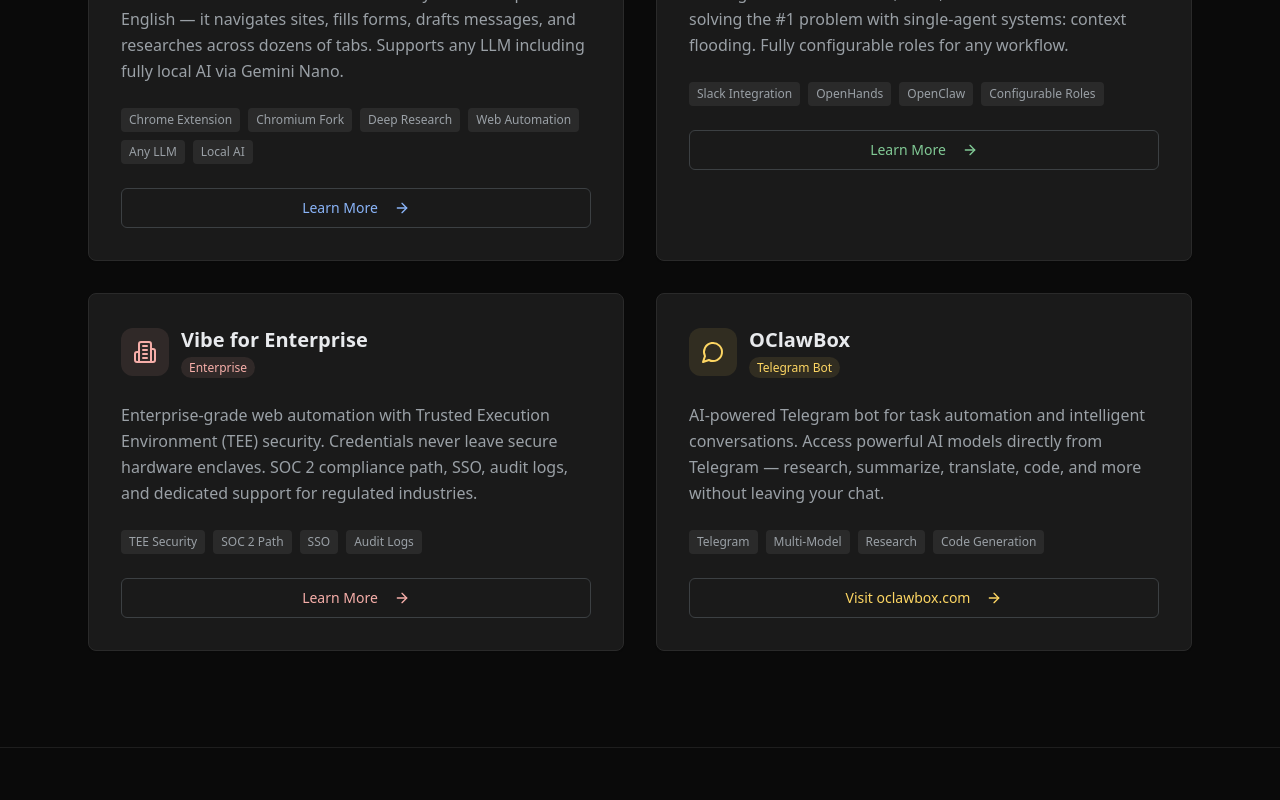
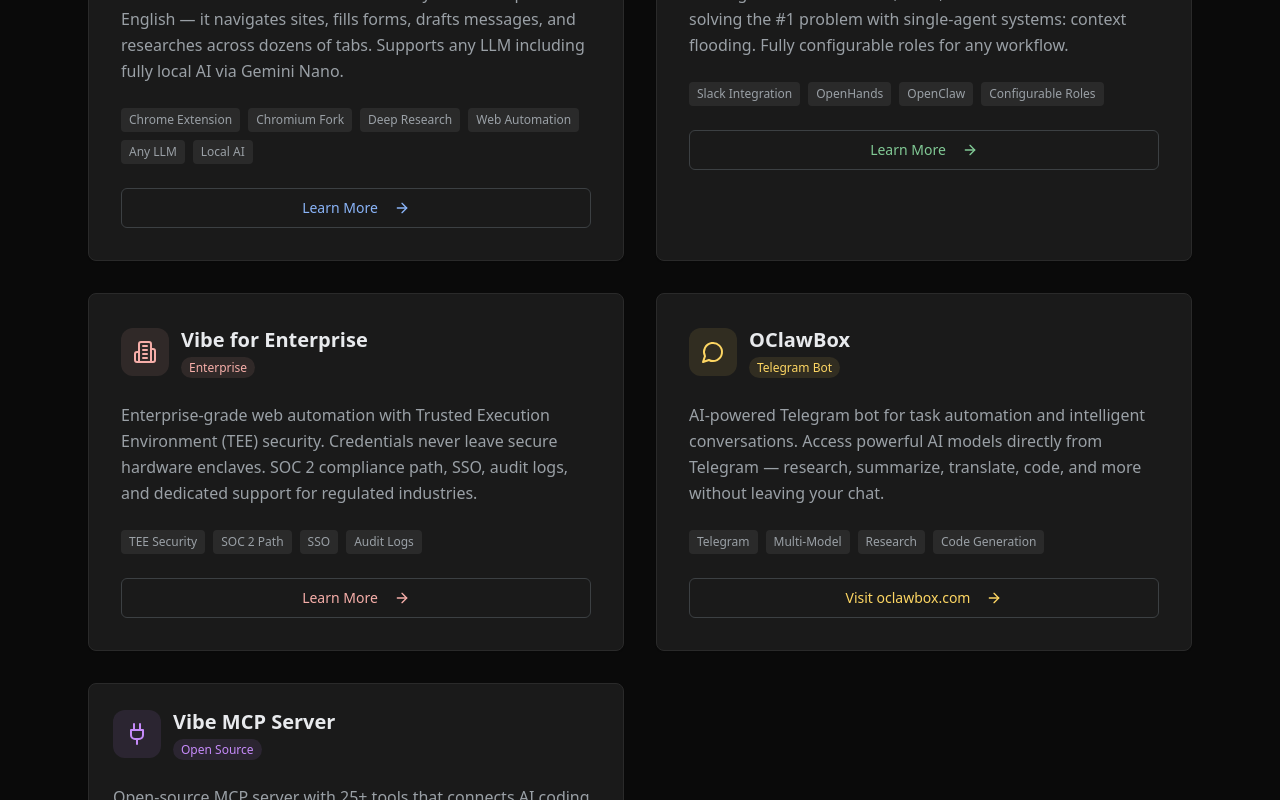
Before and after one commit to dzianisv/VibeBrowserProductPage, a Next.js app: page /aboutus in a window 1280 px wide. Shown: the part 2000-2800 px from the top of the page. Built offline with nearby package versions, Linux system fonts and the light colour scheme; no server answers.

Commit message:
feat: add Vibe MCP Server product card to /aboutus page

```diff
--- a/app/aboutus/page.tsx
+++ b/app/aboutus/page.tsx
@@ -4,7 +4,7 @@ import { useState, useEffect } from "react"
 import Link from "next/link"
 import { Button } from "@/components/ui/button"
 import { Card, CardContent } from "@/components/ui/card"
-import { ArrowRight, Globe, Bot, Building2, MessageCircle, Users, Zap, Shield, Linkedin, Code2, Cpu, Wrench, Lightbulb } from "lucide-react"
+import { ArrowRight, Globe, Bot, Building2, MessageCircle, Users, Zap, Shield, Linkedin, Code2, Cpu, Wrench, Lightbulb, Plug } from "lucide-react"
 import Image from "next/image"
 
 const ROTATING_WORDS = [
@@ -151,11 +151,11 @@ export default function AboutUsPage() {
                   <ArrowRight className="ml-2 h-5 w-5" />
                 </Button>
               </Link>
-              <Link href="mailto:info@vibebrowser.app">
-                <Button size="lg" variant="outline" className="border-[#3c4043] bg-transparent hover:bg-[#1a1a1a] text-[#e8eaed] font-medium px-8 py-6 h-auto rounded-full">
+              <Button asChild size="lg" variant="outline" className="border-[#3c4043] bg-transparent hover:bg-[#1a1a1a] text-[#e8eaed] font-medium px-8 py-6 h-auto rounded-full">
+                <a href="mailto:info@vibebrowser.app">
                   Contact Us
-                </Button>
-              </Link>
+                </a>
+              </Button>
             </div>
           </div>
         </section>
@@ -342,6 +342,37 @@ export default function AboutUsPage() {
                   </Link>
                 </CardContent>
               </Card>
+
+              {/* Vibe MCP Server */}
+              <Card className="bg-[#1a1a1a] border-[#2a2a2a] hover:border-[#c58af9]/30 transition-all duration-300 group">
+                <CardContent className="p-6">
+                  <div className="flex items-center gap-3 mb-6">
+                    <div className="w-12 h-12 bg-[#c58af9]/10 rounded-xl flex items-center justify-center">
+                      <Plug className="w-6 h-6 text-[#c58af9]" />
+                    </div>
+                    <div>
+                      <h3 className="text-xl font-bold text-[#e8eaed]">Vibe MCP Server</h3>
+                      <span className="text-xs text-[#c58af9] bg-[#c58af9]/10 px-2 py-0.5 rounded-full">Open Source</span>
+                    </div>
+                  </div>
+                  <p className="text-[#9aa0a6] mb-6 leading-relaxed">
+                    Open-source MCP server with 25+ tools that connects AI coding agents to your real browser. Control Chrome, automate workflows, access Google Workspace, and manage credentials &mdash; all from Claude, Cursor, or VS Code.
+                  </p>
+                  <div className="flex flex-wrap gap-2 mb-6">
+                    <span className="text-xs bg-[#2a2a2a] text-[#9aa0a6] px-2 py-1 rounded">Open Source</span>
+                    <span className="text-xs bg-[#2a2a2a] text-[#9aa0a6] px-2 py-1 rounded">25+ Tools</span>
+                    <span className="text-xs bg-[#2a2a2a] text-[#9aa0a6] px-2 py-1 rounded">Multi-Agent</span>
+                    <span className="text-xs bg-[#2a2a2a] text-[#9aa0a6] px-2 py-1 rounded">Claude</span>
+                    <span className="text-xs bg-[#2a2a2a] text-[#9aa0a6] px-2 py-1 rounded">Cursor</span>
+                    <span className="text-xs bg-[#2a2a2a] text-[#9aa0a6] px-2 py-1 rounded">VS Code</span>
+                  </div>
+                  <Link href="/mcp">
+                    <Button variant="outline" className="border-[#3c4043] bg-transparent hover:bg-[#2a2a2a] text-[#c58af9] w-full">
+                      Learn More <ArrowRight className="ml-2 h-4 w-4" />
+                    </Button>
+                  </Link>
+                </CardContent>
+              </Card>
             </div>
           </div>
         </section>
```
